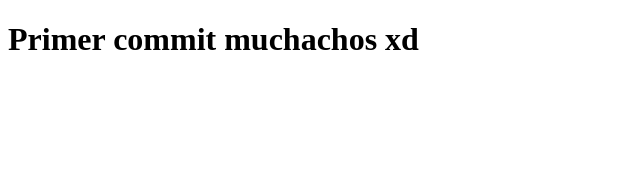
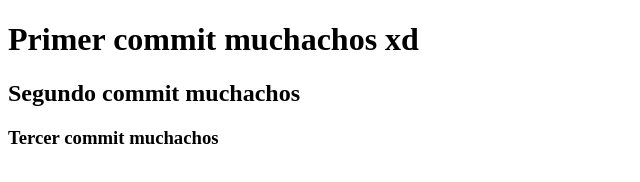
Before and after one commit to marciamirandapinto15/Prueba-git, a plain HTML site: page index.html in a window 1280 px wide. Shown: the whole page, without its empty margins (0-640 px from the left). Drawn offline with Linux system fonts and the light colour scheme.

Commit message:
segundo commit

```diff
--- a/index.html
+++ b/index.html
@@ -7,5 +7,8 @@
 </head>
 <body>
     <h1>Primer commit muchachos xd</h1>
+
+    <h2>Segundo commit muchachos</h2>
+    <h3>Tercer commit muchachos</h3>
 </body>
 </html>
```
